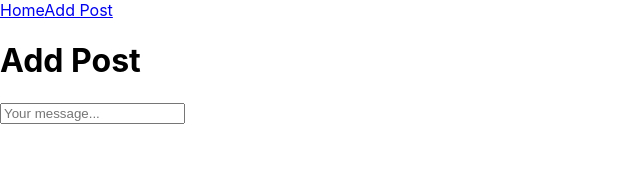
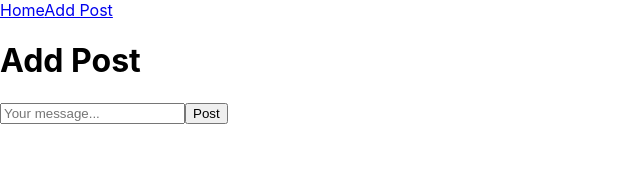
Before and after one commit to dbacall/mern_message_app, a React (Create React App) app: page /add in a window 1280 px wide. Shown: the top 192 px of the page, without its empty margins (0-640 px from the left). Built offline with nearby package versions, Linux system fonts and the light colour scheme.

Commit message:
user can submit message

```diff
--- a/src/components/AddPost.jsx
+++ b/src/components/AddPost.jsx
@@ -1,12 +1,20 @@
 import React, { useState } from 'react';
+import { useHistory, Redirect } from 'react-router-dom';
 
 function AddPost() {
   const [message, setMessage] = useState('');
+  let history = useHistory();
+  function handleSubmit(e) {
+    e.preventDefault();
+    console.log(message);
+    setMessage('');
+    history.push('/');
+  }
 
   return (
     <div>
       <h1 id="title">Add Post</h1>
-      <form>
+      <form className="form" onSubmit={handleSubmit}>
         <input
           type="text"
           className="input"
@@ -14,9 +22,27 @@ function AddPost() {
           value={message}
           onChange={(e) => setMessage(e.target.value)}
         />
+        <input type="submit" value="Post" />
       </form>
     </div>
   );
+  // redirect ? (
+  //   <Redirect to={redirect} />
+  // ) : (
+  //   <div>
+  //     <h1 id="title">Add Post</h1>
+  //     <form className="form" onSubmit={handleSubmit}>
+  //       <input
+  //         type="text"
+  //         className="input"
+  //         placeholder="Your message..."
+  //         value={message}
+  //         onChange={(e) => setMessage(e.target.value)}
+  //       />
+  //       <input type="submit" value="Post" />
+  //     </form>
+  //   </div>
+  // );
 }
 
 export default AddPost;
```
Also changed, not shown: 1 other file (tests, documents, lock files or other folders).
